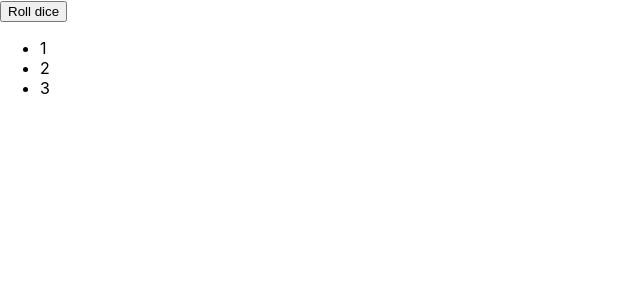
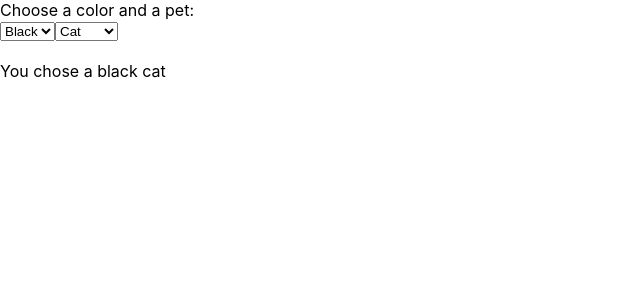
Before and after one commit to anandbabup/react.express, a React (Create React App) app: page / in a window 1280 px wide. Shown: the top 300 px of the page, without its empty margins (0-640 px from the left). Built offline with nearby package versions, Linux system fonts and the light colour scheme.

Commit message:
using useReducer

```diff
--- a/src/App.js
+++ b/src/App.js
@@ -1,28 +1,56 @@
 import logo from './logo.svg';
 import './App.css';
-import React, { useState } from 'react'
+import React, { useReducer } from 'react'
 
-const randomDiceRoll = () => {
-  return Math.floor(Math.random() * 6) + 1
+const types = {
+  PET: 'PET',
+  COLOR: 'COLOR',
+}
+
+const reducer = (state, action) => {
+  switch (action.type) {
+    case types.PET:
+      return { ...state, pet: action.value }
+    case types.COLOR:
+      return { ...state, color: action.value }
+  }
+}
+
+const initialState = {
+  color: 'black',
+  pet: 'cat',
 }
 
 function App() {
-  const [diceRolls, setDiceRolls] = useState([1, 2, 3])
+  const [state, dispatch] = useReducer(reducer, initialState)
 
   return (
     <div>
-      <button
-        onClick={() => {
-          setDiceRolls([...diceRolls, randomDiceRoll()])
+      <label>Choose a color and a pet: </label>
+      <br />
+      <select
+        value={state.color}
+        onChange={event => {
+          dispatch({ type: types.COLOR, value: event.target.value })
         }}
       >
-        Roll dice
-      </button>
-      <ul>
-        {diceRolls.map((diceRoll, index) => (
-          <li key={index}>{diceRoll}</li>
-        ))}
-      </ul>
+        <option value="black">Black</option>
+        <option value="pink">Pink</option>
+        <option value="blue">Blue</option>
+      </select>
+      <select
+        value={state.pet}
+        onChange={event => {
+          dispatch({ type: types.PET, value: event.target.value })
+        }}
+      >
+        <option value="cat">Cat</option>
+        <option value="dog">Dog</option>
+        <option value="mouse">Mouse</option>
+      </select>
+      <br />
+      <br />
+      You chose a {state.color} {state.pet}
     </div>
   )
 }
```
